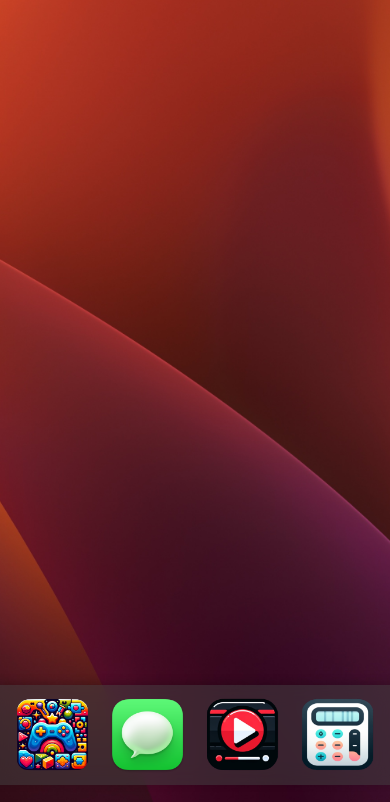
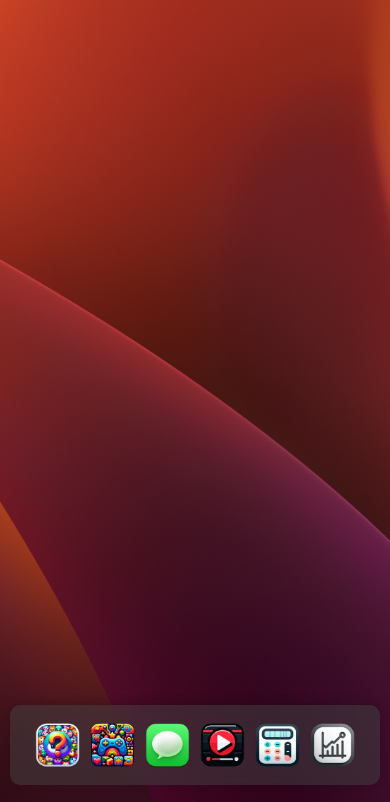
Before and after one commit to Knoz9/Web-A3-PersonalWebDesktop, a website built with Vite: page src/index.html in a window 390 px wide. Shown: the part 42-844 px from the top of the page. Built offline with nearby package versions, Linux system fonts and the light colour scheme.

Commit message:
added mobile support (kind of?)

```diff
--- a/src/css/desktop.css
+++ b/src/css/desktop.css
@@ -180,3 +180,15 @@ body, html {
 .close-button:hover::after {
     opacity: 1;
 }
+
+@media screen and (width <= 600px) {
+    #dock {
+        height: 80px;
+    }
+
+    .icon-container {
+        width: 45px;
+        height: 45px;
+        margin: 0 5px;
+    }
+}
```
